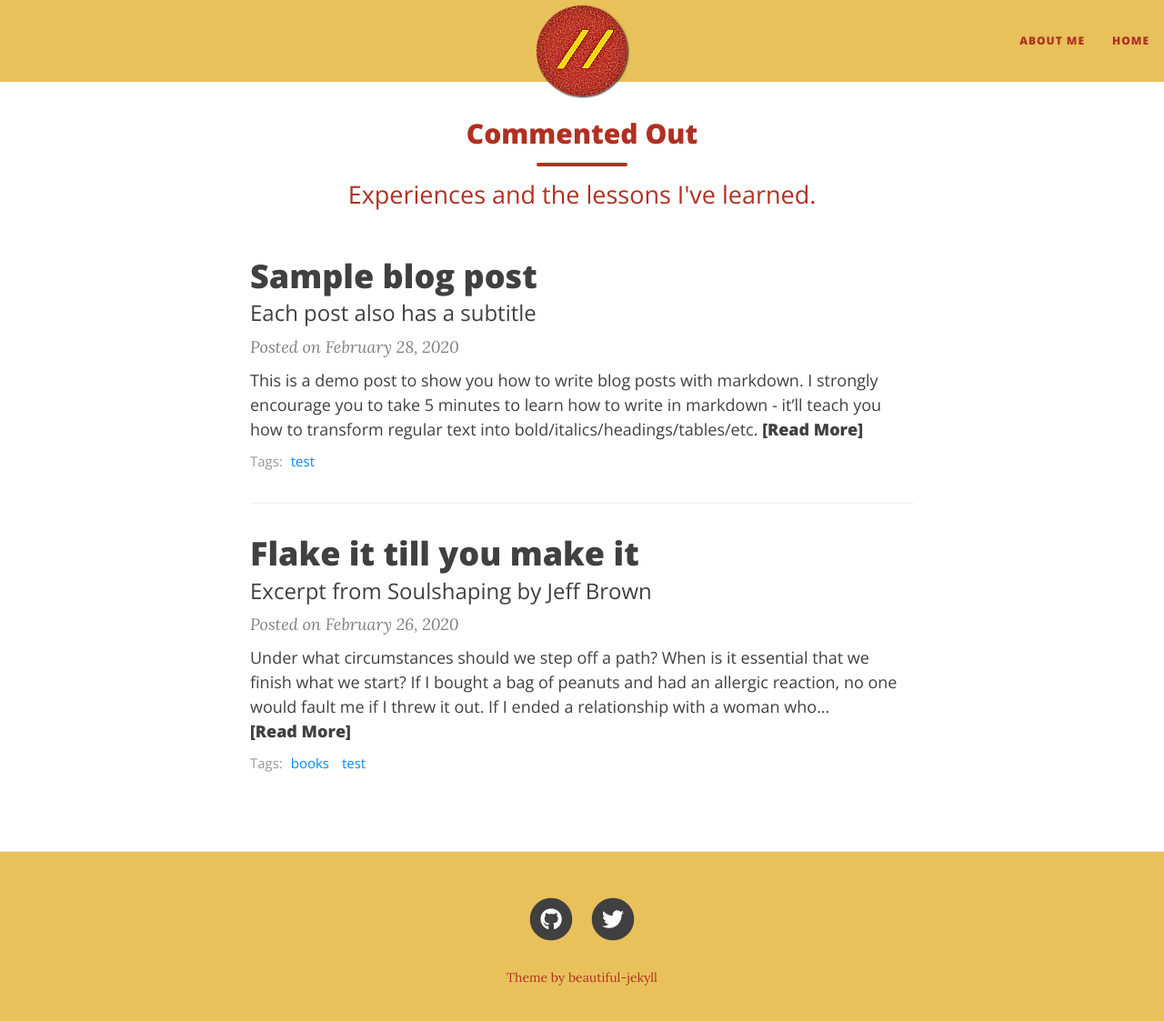
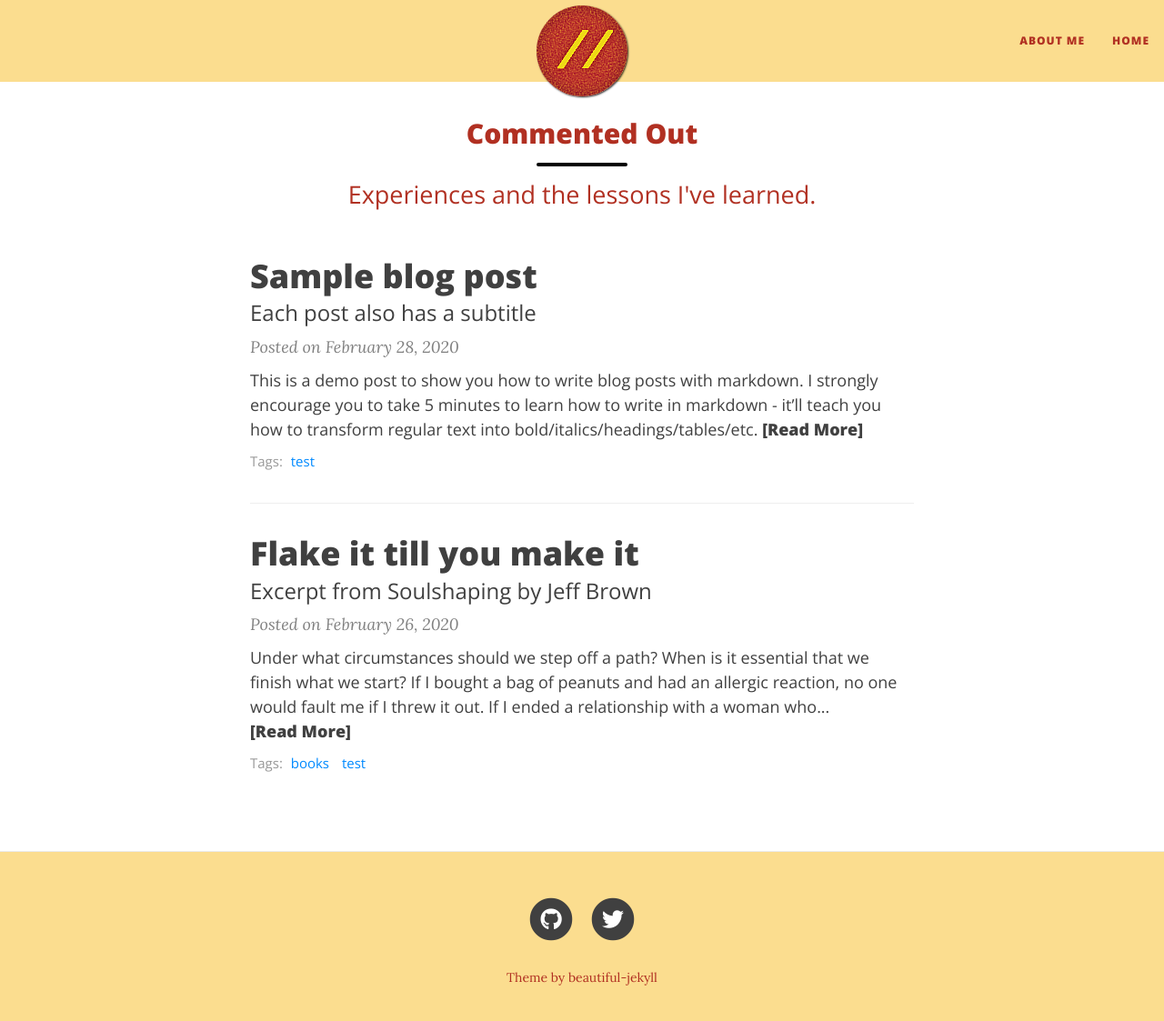
Before and after one commit to commentedout/commentedout.github.io, a Jekyll site: the page built from index.html, in a window 1280 px wide and 1136 px high. Shown: the top 1123 px of the window at 91% size. Built offline with Jekyll 4.4.1, drawn with Linux system fonts in a browser that asks for light colours; nearby versions of some CDN libraries; the list of posts is cut into pages by our own code.

Commit message:
theme col changes

```diff
--- a/_config.yml
+++ b/_config.yml
@@ -79,13 +79,13 @@ excerpt_length: 50
 
 # Personalize the colors in your website. Colour values can be any valid CSS colour
 
-navbar-col: "#e8c15b"
+navbar-col: "#fbdd8f"
 navbar-text-col: "#b13022"
 navbar-border-col: "#EAEAEA"
 page-col: "#FFFFFF"
 link-col: "#008AFF"
 hover-col: "#b13022"
-footer-col: "#e8c15b"
+footer-col: "#fbdd8f"
 footer-text-col: "#dfe096"
 footer-link-col: "#404040"
 
--- a/_includes/header.html
+++ b/_includes/header.html
@@ -30,7 +30,7 @@
           <h2>{% if page.title %}{{ page.title }}{% else %}<br/>{% endif %}</h2>
       {% if page.subtitle %}
         {% if include.type == "page" %}
-            <hr class="small">
+            <hr style="color: black;" class="small">
             <span class="{{ include.type }}-subheading">{{ page.subtitle }}</span>
       {% else %}
       <h2 class="{{ include.type }}-subheading">{{ page.subtitle }}</h2>
@@ -58,7 +58,7 @@
           <h2>{% if page.title %}{{ page.title }}{% else %}<br/>{% endif %}</h2>
       {% if page.subtitle %}
         {% if include.type == "page" %}
-            <hr class="small">
+            <hr style="color: black;" class="small">
             <span class="{{ include.type }}-subheading">{{ page.subtitle }}</span>
       {% else %}
       <h2 class="{{ include.type }}-subheading">{{ page.subtitle }}</h2>
```
